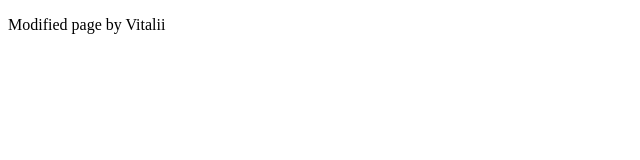
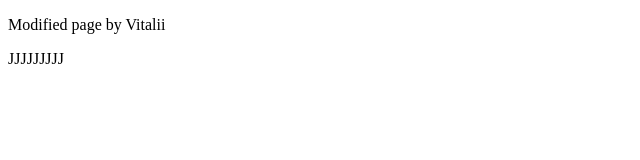
Before and after one commit to vitaliiptp/BlockchainWebpage, a plain HTML site: page index1.html in a window 1280 px wide. Shown: the full height of the page, 0-640 px from the left. Drawn offline with Linux system fonts and the light colour scheme.

Commit message:
changed in mybranch

```diff
--- a/index1.html
+++ b/index1.html
@@ -9,6 +9,7 @@
 <body>
 
  <p>Modified page by Vitalii</p>
+ JJJJJJJJJ
 
 </body>
 </html>
```
Also changed, not shown: 1 other file.
